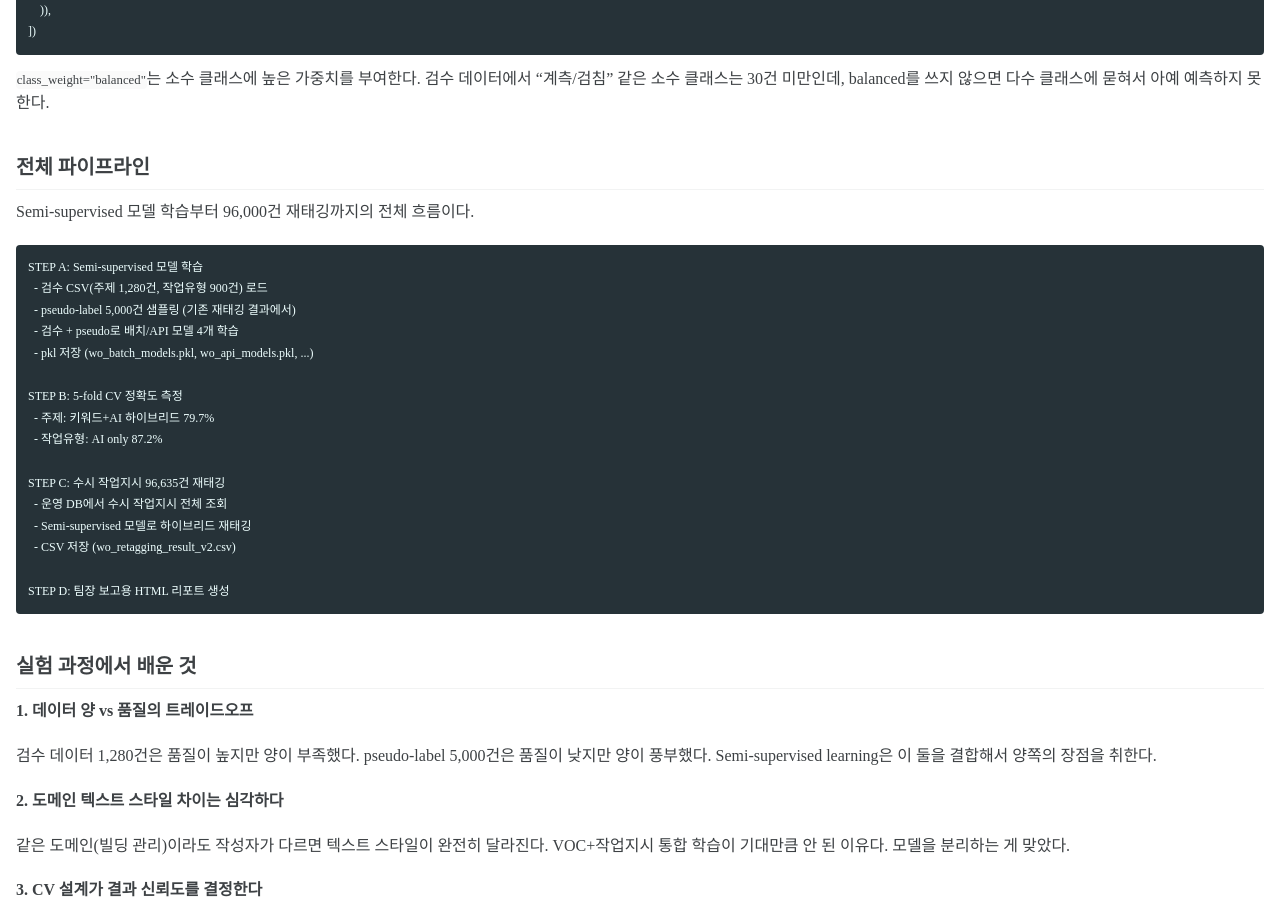
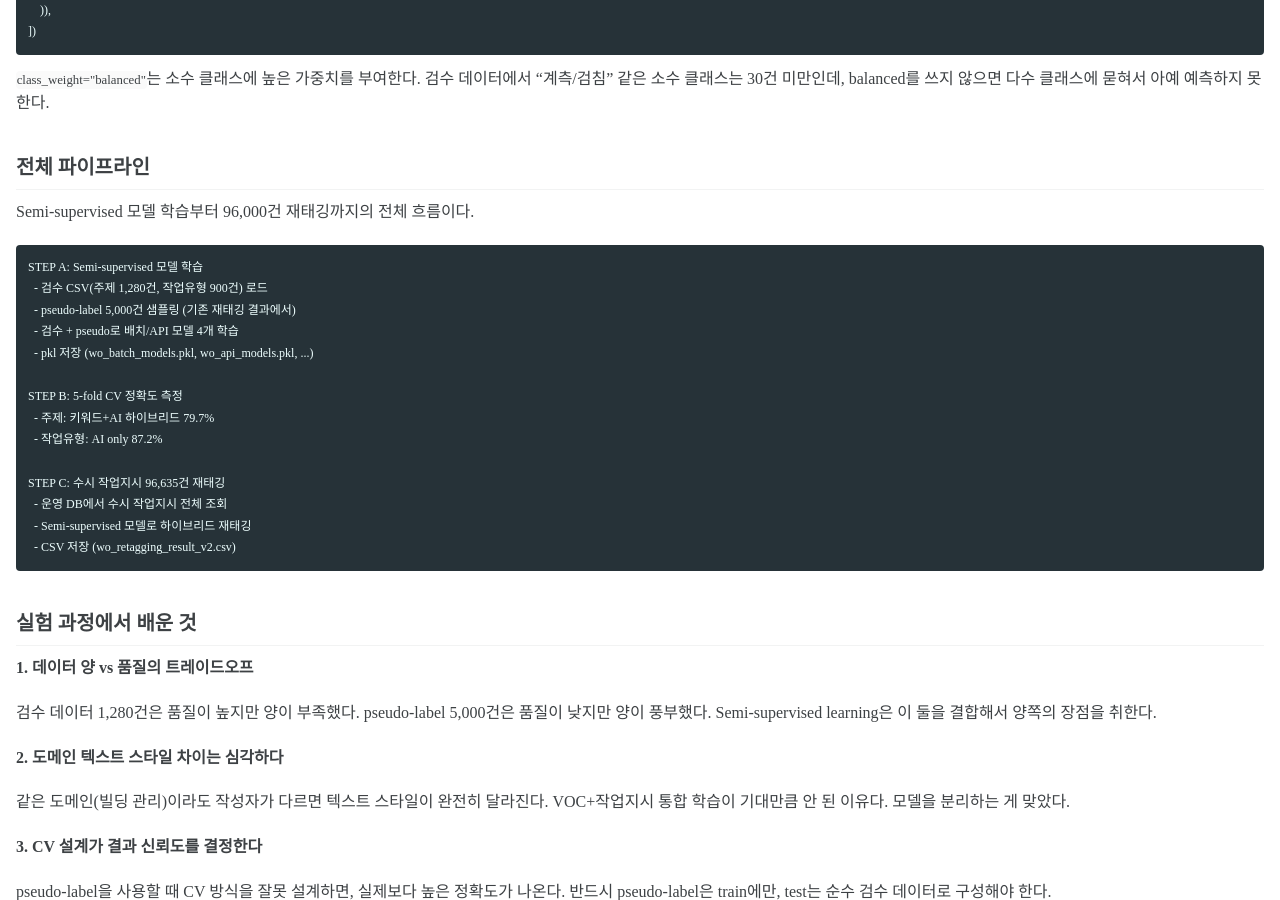
Before and after one commit to dasoldasol/dasoldasol.github.io, a Jekyll site: the page built from _posts/2026-03-27-work-order-model-upgrade.md, in a window 1280 px wide and 900 px high, scrolled down 5347 px. Built offline with Jekyll 4.4.1, drawn with Linux system fonts in a browser that asks for light colours; cached includes are drawn as plain includes; some web fonts are replaced.

Commit message:
Remove HTML report generation step from process
Removed the step for generating HTML report for team leader.

````diff
--- a/_posts/2026-03-27-work-order-model-upgrade.md
+++ b/_posts/2026-03-27-work-order-model-upgrade.md
@@ -239,8 +239,6 @@ STEP C: 수시 작업지시 96,635건 재태깅
   - 운영 DB에서 수시 작업지시 전체 조회
   - Semi-supervised 모델로 하이브리드 재태깅
   - CSV 저장 (wo_retagging_result_v2.csv)
-
-STEP D: 팀장 보고용 HTML 리포트 생성
 ```
 
 ## 실험 과정에서 배운 것
````
